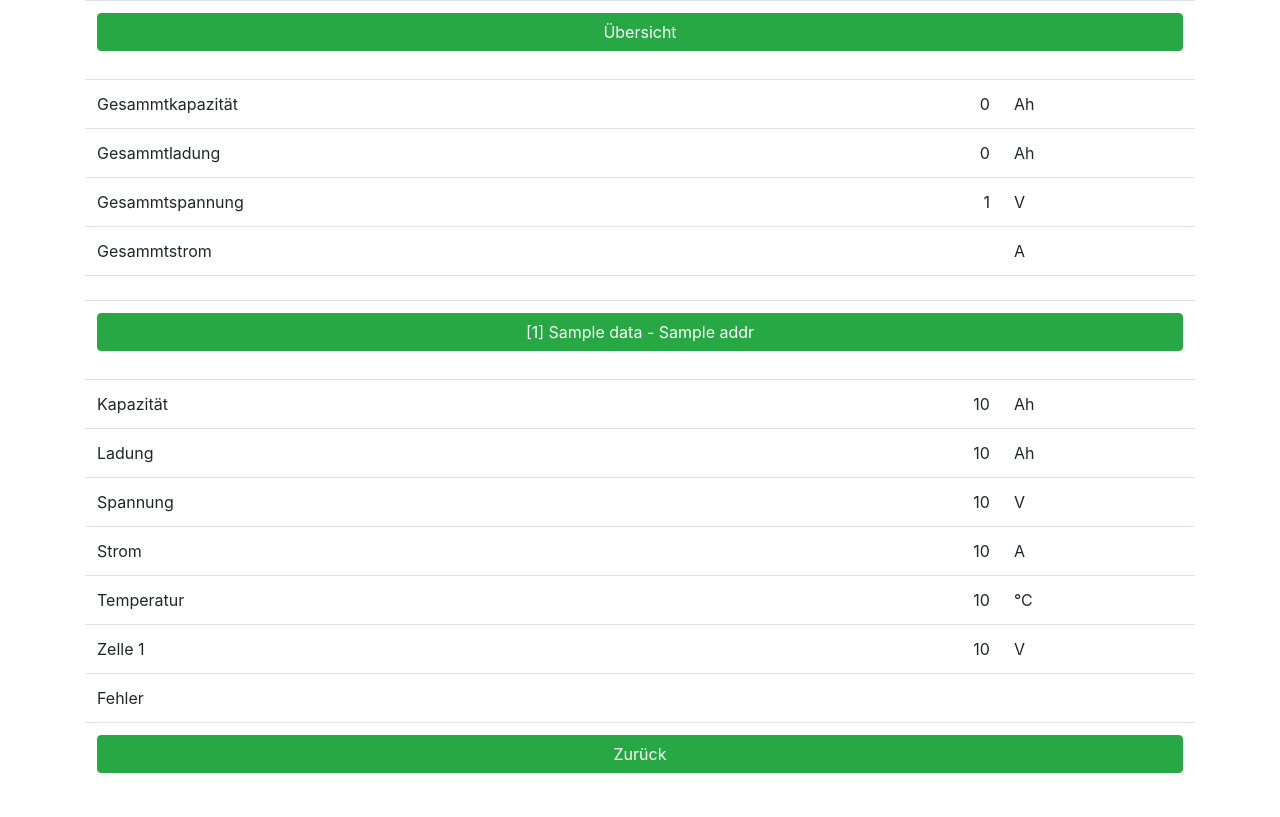
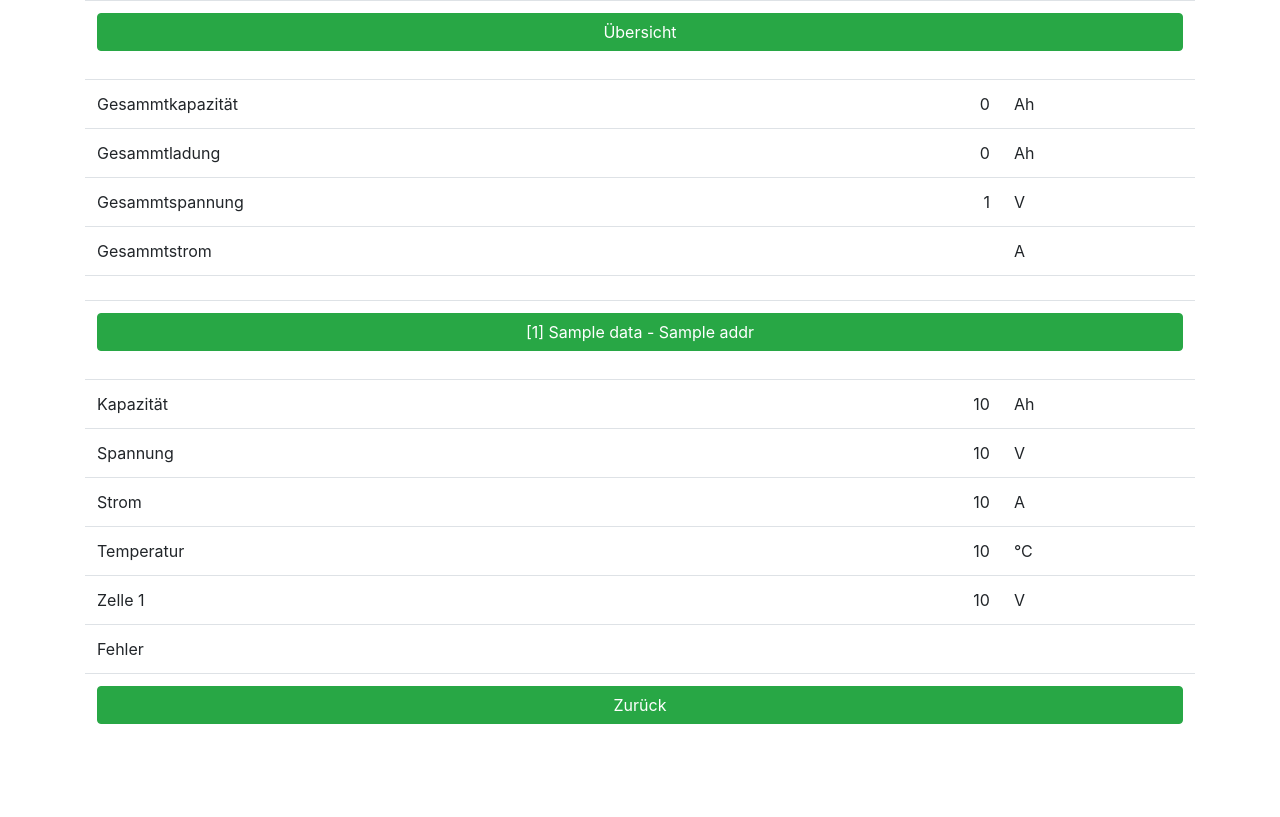
Before and after one commit to sosi-deadeye/raspberry-akku-server, a FastAPI app: template templates/nodes.html in a window 1280 px wide. After the commit the page ends 724 px from the top, so only its background shows below. Run offline with FastAPI, Linux system fonts and the light colour scheme; the template is opened without the code that fills it: most values are stand-ins (such as "Sample title", 1, 10 or a date in 2020); data that the repository does not hold is empty; parts of the project's set-up code (start-up, migrations or seed data) failed here and were passed over; some libraries are stand-ins or nearby versions.

Commit message:
- Removed charge from nodes view

```diff
--- a/templates/nodes.html
+++ b/templates/nodes.html
@@ -57,10 +57,11 @@
                     <td>Ah</td>
                 </tr>
                 <tr>
-                    <td>Ladung</td>
+<!--                    <td>Ladung</td>
                     <td class="text-right"
                         id="{{ 'charge_{}'.format(loop.index) }}">{{ data['payload']['charge'] | round(1) }}</td>
                     <td>Ah</td>
+                -->
                 </tr>
                 <tr>
                     <td>Spannung</td>
```
